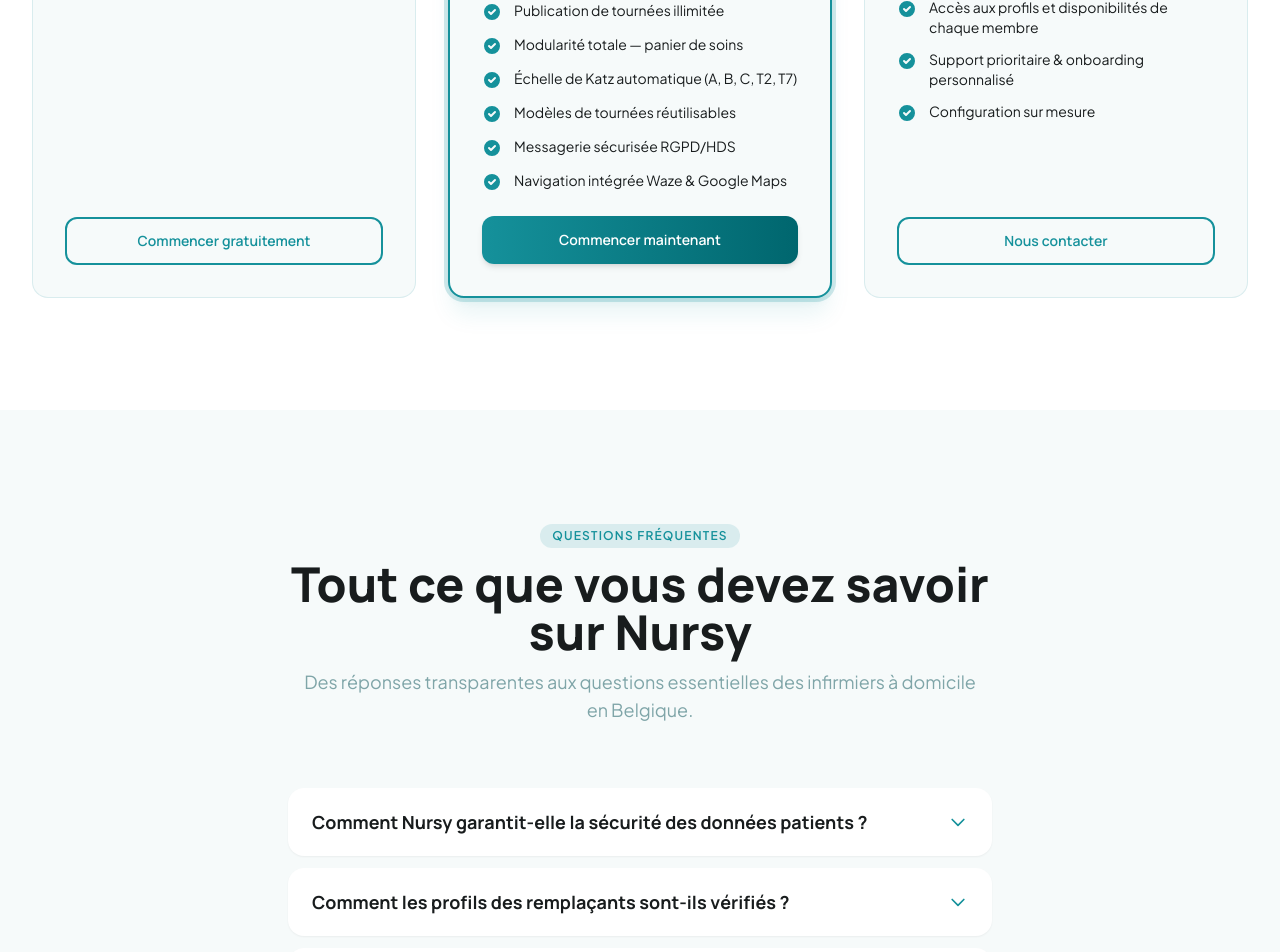
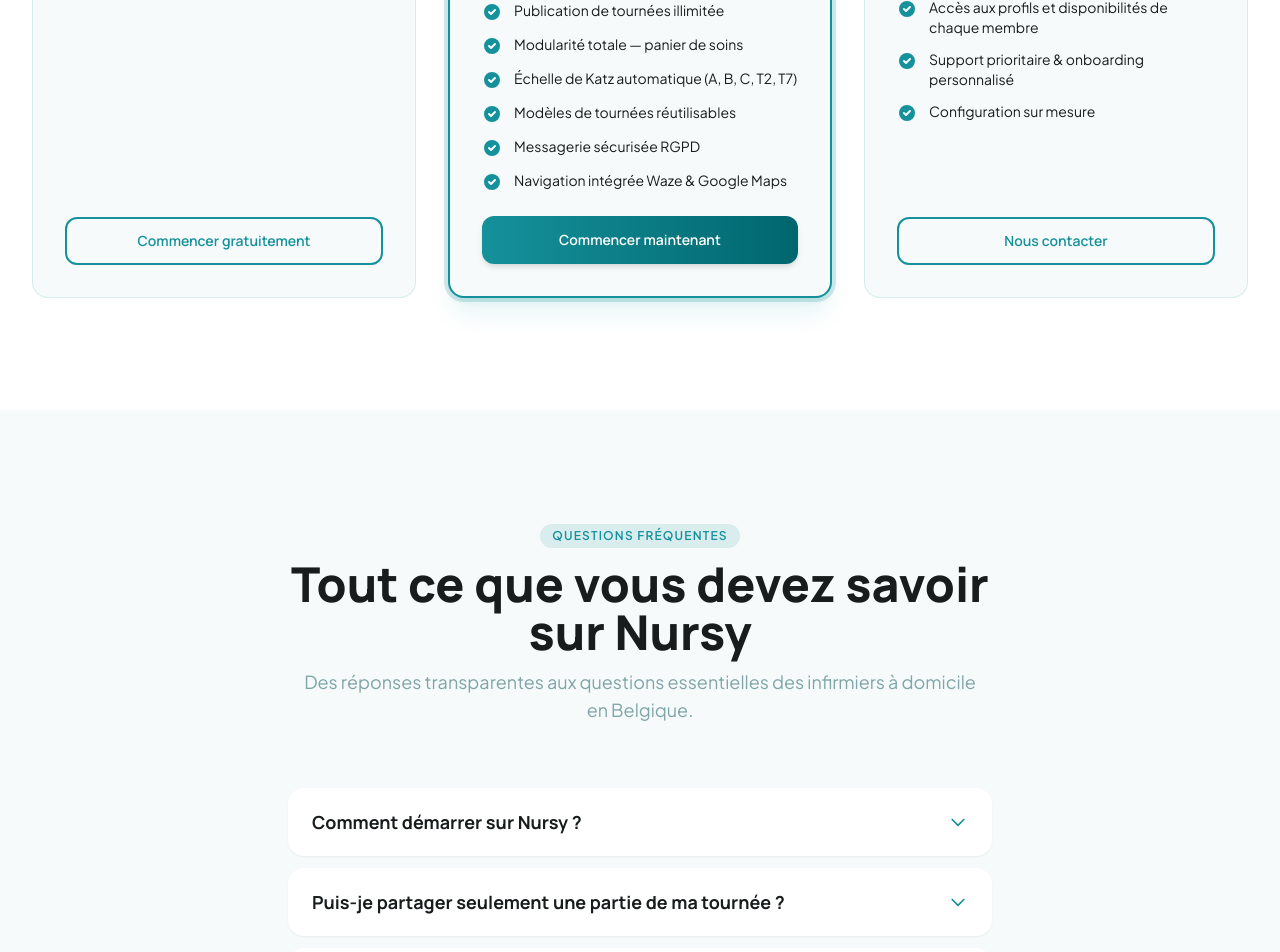
Before and after one commit to JD-Orkest/nursy-landing-page, a Nuxt app: page / in a window 1280 px wide. Shown: the part 5160-6112 px from the top of the page. Built offline with nearby package versions, Linux system fonts and the light colour scheme.

Commit message:
fix: réorganisation des éléments de la section FAQ et mise à jour des réponses concernant la sécurité des données dans fr.json et nl.json

```diff
--- a/components/organisms/FaqSection.vue
+++ b/components/organisms/FaqSection.vue
@@ -4,10 +4,10 @@
 const openIndex = ref(null)
 
 const faqItems = computed(() => [
-  { q: t('faq.q1.question'), a: t('faq.q1.answer') },
-  { q: t('faq.q2.question'), a: t('faq.q2.answer') },
   { q: t('faq.q3.question'), a: t('faq.q3.answer') },
   { q: t('faq.q4.question'), a: t('faq.q4.answer') },
+  { q: t('faq.q2.question'), a: t('faq.q2.answer') },
+  { q: t('faq.q1.question'), a: t('faq.q1.answer') },
 ])
 
 function toggle(index) {
--- a/locales/fr.json
+++ b/locales/fr.json
@@ -129,7 +129,7 @@
     "subtitle": "Des réponses transparentes aux questions essentielles des infirmiers à domicile en Belgique.",
     "q1": {
       "question": "Comment Nursy garantit-elle la sécurité des données patients ?",
-      "answer": "Les données de santé sont chiffrées selon les normes HDS (Hébergeur de Données de Santé). L'accès aux informations d'un patient est strictement limité à la durée du remplacement : dès la mission terminée, toutes les données transmises au remplaçant sont automatiquement révoquées. La biométrie (FaceID ou empreinte digitale) protège l'accès à l'application."
+      "answer": "Les données de santé sont chiffrées et nos serveurs respectent les normes ISO 27001. L'accès aux informations d'un patient est strictement limité à la durée du remplacement : dès la mission terminée, toutes les données transmises au remplaçant sont automatiquement révoquées. La biométrie (FaceID ou empreinte digitale) protège l'accès à l'application."
     },
     "q2": {
       "question": "Comment les profils des remplaçants sont-ils vérifiés ?",
@@ -174,7 +174,7 @@
         "Modularité totale — panier de soins",
         "Échelle de Katz automatique (A, B, C, T2, T7)",
         "Modèles de tournées réutilisables",
-        "Messagerie sécurisée RGPD/HDS",
+        "Messagerie sécurisée RGPD",
         "Navigation intégrée Waze & Google Maps"
       ]
     },
--- a/locales/nl.json
+++ b/locales/nl.json
@@ -129,7 +129,7 @@
     "subtitle": "Transparante antwoorden op de essentiële vragen van thuisverpleegkundigen in België.",
     "q1": {
       "question": "Hoe garandeert Nursy de veiligheid van patiëntengegevens?",
-      "answer": "Gezondheidsgegevens worden versleuteld volgens HDS-normen (Hébergeur de Données de Santé). Toegang tot patiëntinformatie is strikt beperkt tot de duur van de vervanging: zodra de opdracht is afgerond, worden alle aan de vervanger doorgegeven gegevens automatisch ingetrokken. Biometrie (FaceID of vingerafdruk) beschermt de toegang tot de app."
+      "answer": "Gezondheidsgegevens worden versleuteld en onze servers voldoen aan de ISO 27001-normen. De toegang tot patiëntinformatie is strikt beperkt tot de duur van de vervanging: zodra de opdracht is voltooid, wordt de toegang tot alle gedeelde gegevens automatisch ingetrokken. Biometrie (FaceID of vingerafdruk) beveilig de toegang tot de applicatie."
     },
     "q2": {
       "question": "Hoe worden de profielen van vervangers geverifieerd?",
@@ -174,7 +174,7 @@
         "Volledige modulariteit — zorgmand",
         "Automatische Katz-schaal (A, B, C, T2, T7)",
         "Herbruikbare rondemodellen",
-        "Beveiligde berichten GDPR/HDS",
+        "Beveiligde berichten GDPR",
         "Geïntegreerde navigatie Waze & Google Maps"
       ]
     },
```
